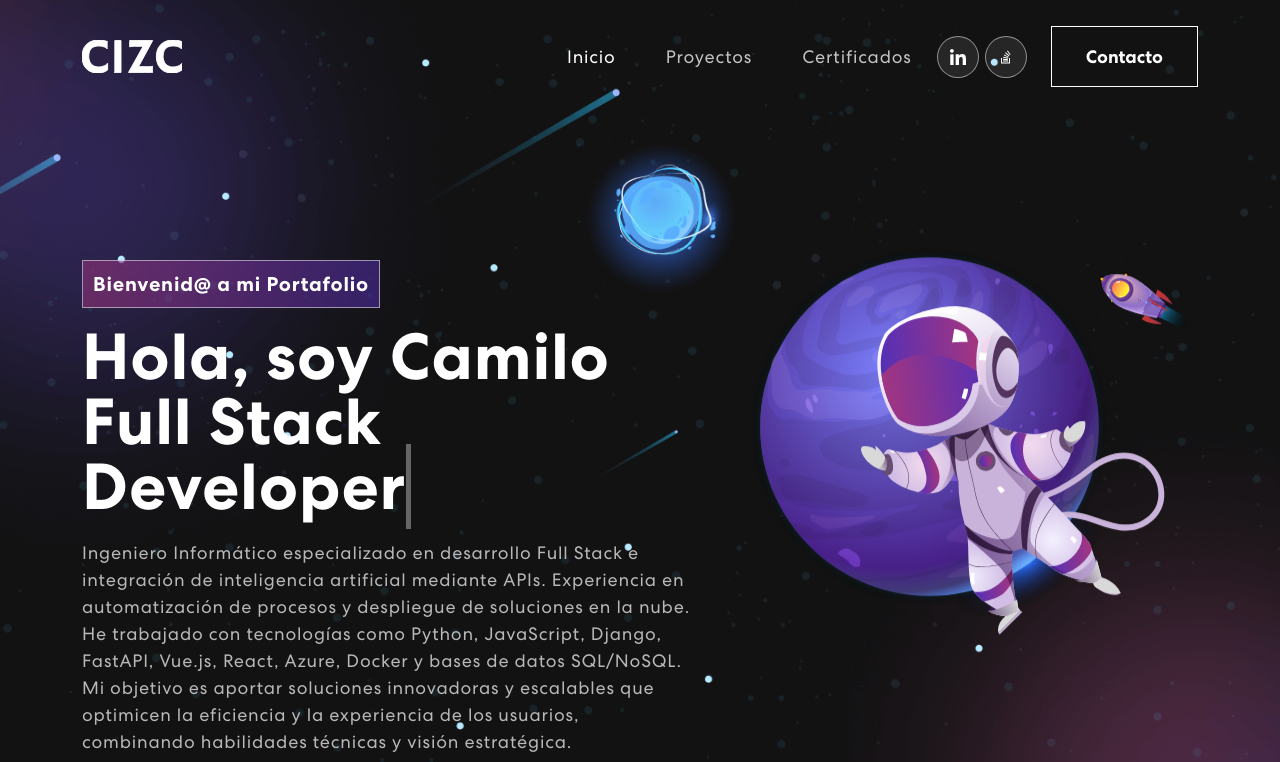
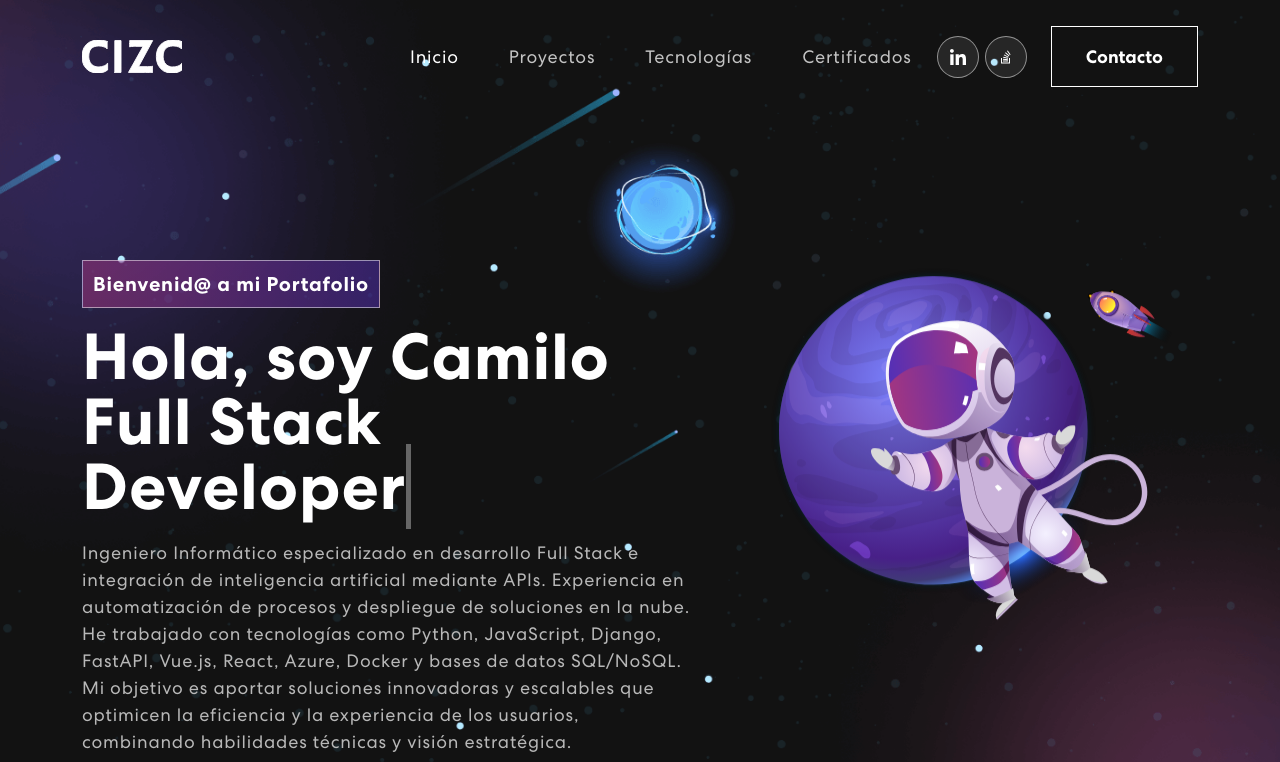
Before and after one commit to C1ZC/CamiloZavala, a React (Create React App) app: page / in a window 1280 px wide. Shown: the top 762 px of the page. Built offline with nearby package versions, Linux system fonts and the light colour scheme.

Commit message:
nuevas correcciones

```diff
--- a/src/App.css
+++ b/src/App.css
@@ -312,6 +312,7 @@ nav.navbar .navbar-toggler[aria-expanded="true"] .navbar-toggler-icon {
 }
 .banner .animated-img {
   animation: updown 3s linear infinite;
+  padding: 20px;
 }
 
 
--- a/src/components/Banner.js
+++ b/src/components/Banner.js
@@ -2,7 +2,7 @@ import { useState, useEffect } from "react";
 import { Container, Row, Col } from "react-bootstrap";
 import headerImg from "../assets/img/header-img.svg";
 import cv from "../assets/CV/Camilo_CV.pdf";
-import { ArrowRightCircle, Download } from "react-bootstrap-icons";
+import { Download } from "react-bootstrap-icons";
 import 'animate.css';
 import '../assets/css/banner.css';
 import TrackVisibility from "react-on-screen";
--- a/src/components/NavBar.js
+++ b/src/components/NavBar.js
@@ -45,6 +45,7 @@ export const NavBar = () => {
             <Nav className="ms-auto">
               <Nav.Link href="#home" className={activeLink === 'home' ? 'active navbar-link' : 'navbar-link'} onClick={() => onUpdateActiveLink('home')}>Inicio</Nav.Link>
               <Nav.Link href="#projects" className={activeLink === 'projects' ? 'active navbar-link' : 'navbar-link'} onClick={() => onUpdateActiveLink('projects')}>Proyectos</Nav.Link>
+              <Nav.Link href="#technologies" className={activeLink === 'technologies' ? 'active navbar-link' : 'navbar-link'} onClick={() => onUpdateActiveLink('technologies')}>Tecnologías</Nav.Link>
               <Nav.Link href="#skills" className={activeLink === 'skills' ? 'active navbar-link' : 'navbar-link'} onClick={() => onUpdateActiveLink('skills')}>Certificados</Nav.Link>
 
             </Nav>
```
